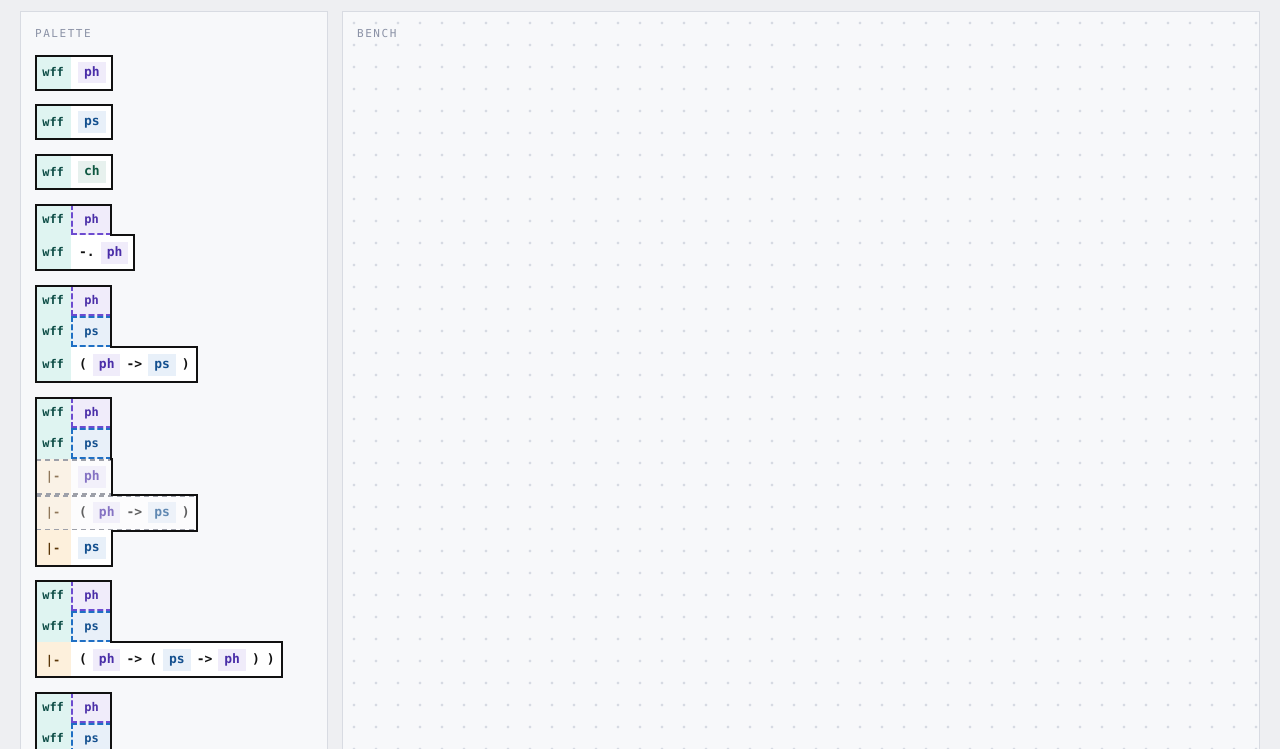
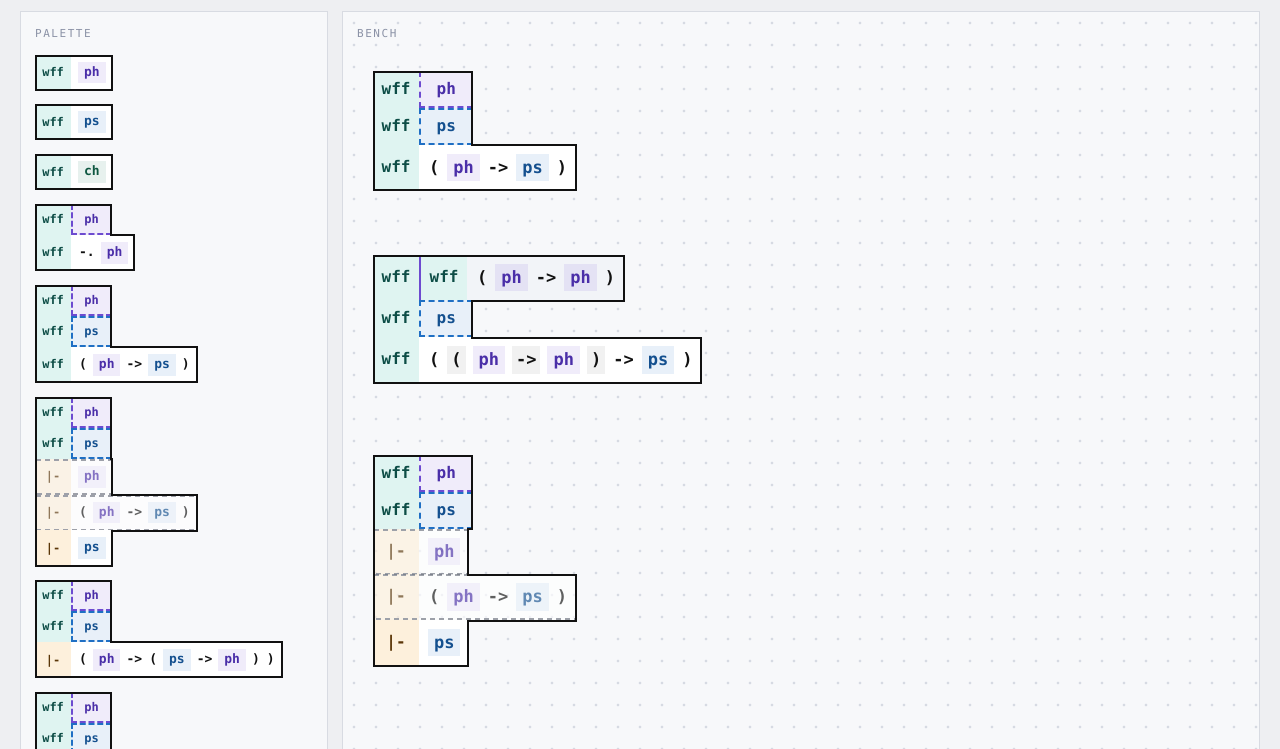
Before and after one commit to comp4020-agentic-coding-studio/comp4020-ass1-amackay, a website built with Vite: page index.html in a window 1280 px wide. Shown: the part 51-800 px from the top of the page. Built offline with nearby package versions, Linux system fonts and the light colour scheme.

Commit message:
render: the bench, and every state a card can be in

```diff
--- a/src/ui/app.ts
+++ b/src/ui/app.ts
@@ -1,6 +1,7 @@
 import { createCard, parsePalette, variableTemplate, type Palette, type Template } from "../logic";
 import prototypeJson from "../palettes/prototype.json?raw";
 import { renderCard } from "./block";
+import { scene } from "./scene";
 
 // Imported as text, not fetched. `public/` can only be fetched, and a fetch
 // makes page init async — which the spec suite cannot drive under jsdom, where
@@ -30,6 +31,7 @@ const entries = (): Template[] => [
 
 export function mount(root: ParentNode): void {
   const paletteBlocks = region(root, "data-palette-blocks");
+  const benchCards = region(root, "data-bench-cards");
 
   paletteBlocks.replaceChildren(
     ...entries().map(
@@ -37,4 +39,15 @@ export function mount(root: ParentNode): void {
         renderCard(createCard(template, { id: `p${i}`, x: 0, y: 0, z: 0 }), variables).element,
     ),
   );
+
+  // Cards sit where they were put, and stack in the order they were put there.
+  benchCards.replaceChildren(
+    ...scene(palette).map((card) => {
+      const { element } = renderCard(card, variables);
+      element.style.left = `${card.x}px`;
+      element.style.top = `${card.y}px`;
+      element.style.zIndex = String(card.z);
+      return element;
+    }),
+  );
 }
--- /dev/null
+++ b/src/ui/scene.ts
@@ -0,0 +1,111 @@
+// The bench, seeded.
+//
+// M2 has no interaction, so nothing would put a card on the bench — and every
+// state the renderer has to get right (a filled socket, a live lock picture, a
+// seated key, a collapsed one-liner, a run long enough to wrap) only exists on a
+// populated bench. These are built through the logic layer's public API rather
+// than hand-assembled, so the scene is a real derivation and cannot drift into
+// showing something the model cannot produce.
+//
+// M3 replaces this with cards the visitor put there. Delete it then.
+
+import {
+  createCard,
+  freeze,
+  seatLock,
+  seatSocket,
+  template,
+  thaw,
+  variable,
+  variableChip,
+  type Card,
+  type Chip,
+  type Palette,
+  type Placement,
+  type Template,
+} from "../logic";
+
+let serial = 0;
+const at = (x: number, y: number): Placement => ({ id: `s${(serial += 1)}`, x, y, z: serial });
+
+/** Somewhere to build a chip; a chip keeps nothing about where its card sat. */
+const NOWHERE: Placement = { id: "scratch", x: 0, y: 0, z: 0 };
+
+export function scene(palette: Palette): Card[] {
+  const wi = template(palette, "wi");
+  const ax1 = template(palette, "ax-1");
+  const ax2 = template(palette, "ax-2");
+  const axMp = template(palette, "ax-mp");
+
+  const chip = (name: string): Chip => variableChip(variable(palette, name));
+
+  /** Fill every socket and collapse — how a visitor builds a wff out of wi. */
+  const apply = (t: Template, fills: Record<string, Chip>): Chip => {
+    let card = createCard(t, NOWHERE);
+    for (const [name, fill] of Object.entries(fills)) card = seatSocket(card, name, fill);
+    return freeze(card);
+  };
+  const imp = (antecedent: Chip, consequent: Chip): Chip =>
+    apply(wi, { ph: antecedent, ps: consequent });
+
+  // set.mm's idALT route, the same one the logic layer's acceptance test walks.
+  const A = chip("ph");
+  const B = imp(A, A); //                    ( ph -> ph )
+  const C = imp(B, A);
+  const D = imp(A, C);
+  const E = imp(A, B); //          ( ph -> ( ph -> ph ) )
+  const F = imp(E, B);
+
+  const step1 = apply(ax1, { ph: A, ps: B });
+  const step2 = apply(ax2, { ph: A, ps: B, ch: A });
+  const step3 = freeze(
+    seatLock(
+      seatLock(seatSocket(seatSocket(createCard(axMp, NOWHERE), "ph", D), "ps", F), 0, step1),
+      1,
+      step2,
+    ),
+  );
+  const step4 = apply(ax1, { ph: A, ps: A });
+  const step5 = freeze(
+    seatLock(
+      seatLock(seatSocket(seatSocket(createCard(axMp, NOWHERE), "ph", E), "ps", B), 0, step4),
+      1,
+      step3,
+    ),
+  );
+
+  // A deep chain of wi, for the wrap: four levels, so the conclusion is long
+  // enough to break at 390px and nowhere near it at 1920.
+  const w1 = imp(chip("ph"), chip("ps"));
+  const w2 = imp(w1, chip("ch"));
+  const w3 = imp(w2, w1);
+
+  // Spaced for the tall case: every card wraps to more rows as the bench gets
+  // narrower, and a seed scene that reads at 1920 and piles up at 390 would
+  // hide the thing the phone viewport is there to check.
+  return [
+    // Empty sockets: two dashed notches waiting.
+    createCard(wi, at(16, 16)),
+
+    // One socket filled, one open — the staircase changes shape as it fills.
+    seatSocket(createCard(wi, at(16, 200)), "ph", B),
+
+    // Locks inert: the pictures still hold variables, so there is nothing
+    // definite to match against yet.
+    createCard(axMp, at(16, 400)),
+
+    // Locks live, and the minor premise already keyed. The remaining picture is
+    // the last step of ⊢ ( ph -> ph ).
+    seatLock(
+      seatSocket(seatSocket(createCard(axMp, at(16, 700)), "ph", E), "ps", B),
+      0,
+      step4,
+    ),
+
+    // Complete, collapsed, loose on the bench: the derivation, as a one-liner.
+    thaw(step5, at(16, 1060)),
+
+    // The wrap stress.
+    seatSocket(seatSocket(createCard(wi, at(16, 1180)), "ph", w3), "ps", w2),
+  ];
+}
--- a/styles.css
+++ b/styles.css
@@ -170,6 +170,8 @@ body {
     var(--panel-bg);
 }
 
+/* A free canvas: cards stay where they were put, and overlap freely. The bench
+   scrolls, which is the escape hatch for a card that grew past the visible area. */
 .bench-cards {
   position: relative;
   flex: 1;
@@ -184,6 +186,11 @@ body {
   display: grid;
   justify-items: start;
   max-width: var(--block-max-w);
+}
+
+/* On the bench a card sits where it was put, and overlaps whatever is there. */
+.bench-cards > .block {
+  position: absolute;
 }
 
 /* Each row carries the block background, so the union of the rows *is* the
@@ -229,6 +236,18 @@ body {
   flex-wrap: nowrap;
   min-width: 0;
   background: var(--seated-bg);
+}
+
+/* A seated chip leads with its own typecode cell, which is by definition the
+   same typecode the socket asked for — that match is the fit you are meant to
+   see. The edge says where the socket stops and its contents start, and carries
+   the variable's colour, which the notch was the only thing showing before. */
+.seated--fill {
+  border-left: var(--border-w) solid var(--var-line, var(--ink));
+}
+
+.seated--key {
+  border-left: var(--border-w) solid var(--tc-stmt-ink);
 }
 
 .picture {
```
